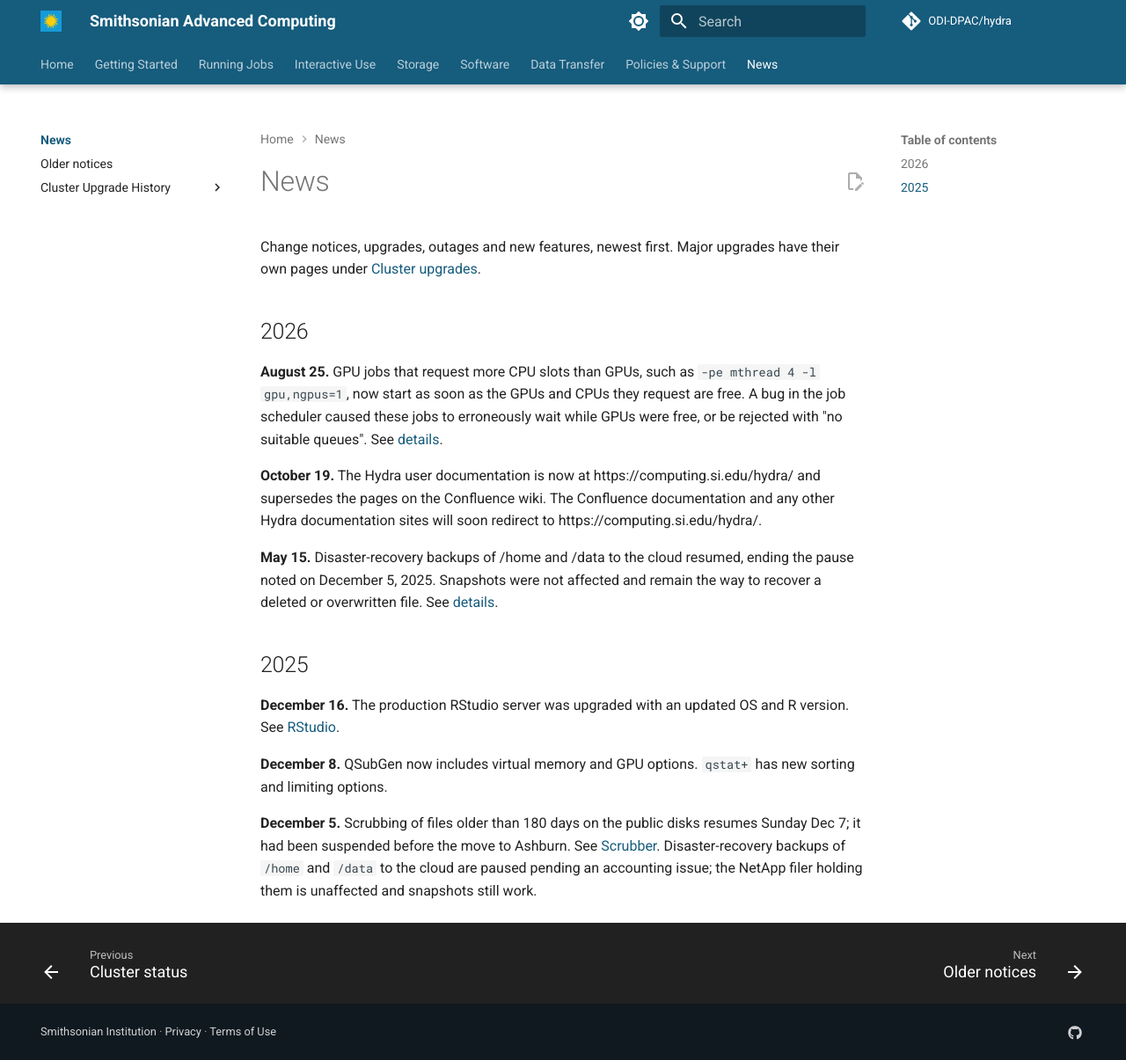
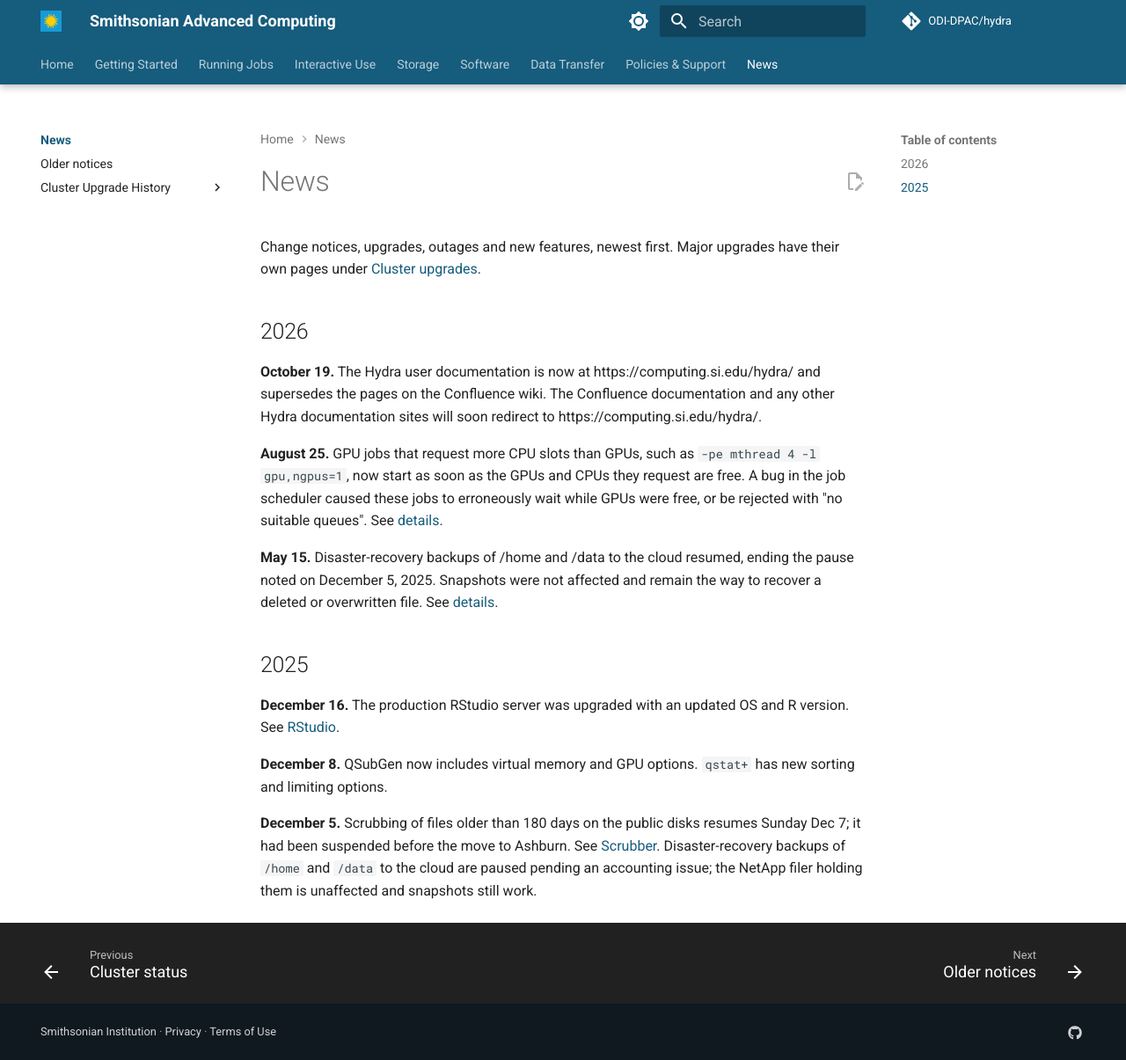
Before and after one commit to ODI-DPAC/hydra, an MkDocs documentation site: the page built from docs/news/index.md, in a window 1280 px wide and 1205 px high. Shown: the whole window at 88% size. Built offline with MkDocs 1.6.1 and Material for MkDocs 9.7.7, drawn with Linux system fonts in a browser that asks for light colours; comment, search, counter and statistics services are not loaded.

Commit message:
News: entries in date order

```diff
--- a/docs/news/index.md
+++ b/docs/news/index.md
@@ -4,9 +4,9 @@
 
 ## 2026
 
+<a id="2026-10-19"></a>**October 19.** The Hydra user documentation is now at https://computing.si.edu/hydra/ and supersedes the pages on the Confluence wiki. The Confluence documentation and any other Hydra documentation sites will soon redirect to https://computing.si.edu/hydra/.
+
 <a id="2026-08-25"></a>**August 25.** GPU jobs that request more CPU slots than GPUs, such as `-pe mthread 4 -l gpu,ngpus=1`, now start as soon as the GPUs and CPUs they request are free. A bug in the job scheduler caused these jobs to erroneously wait while GPUs were free, or be rejected with "no suitable queues". See [details](../software/gpus.md).
-
-<a id="2026-10-19"></a>**October 19.** The Hydra user documentation is now at https://computing.si.edu/hydra/ and supersedes the pages on the Confluence wiki. The Confluence documentation and any other Hydra documentation sites will soon redirect to https://computing.si.edu/hydra/.
 
 <a id="2026-05-15"></a>**May 15.** Disaster-recovery backups of /home and /data to the cloud resumed, ending the pause noted on December 5, 2025. Snapshots were not affected and remain the way to recover a deleted or overwritten file. See [details](../storage/backups.md).
 
```
